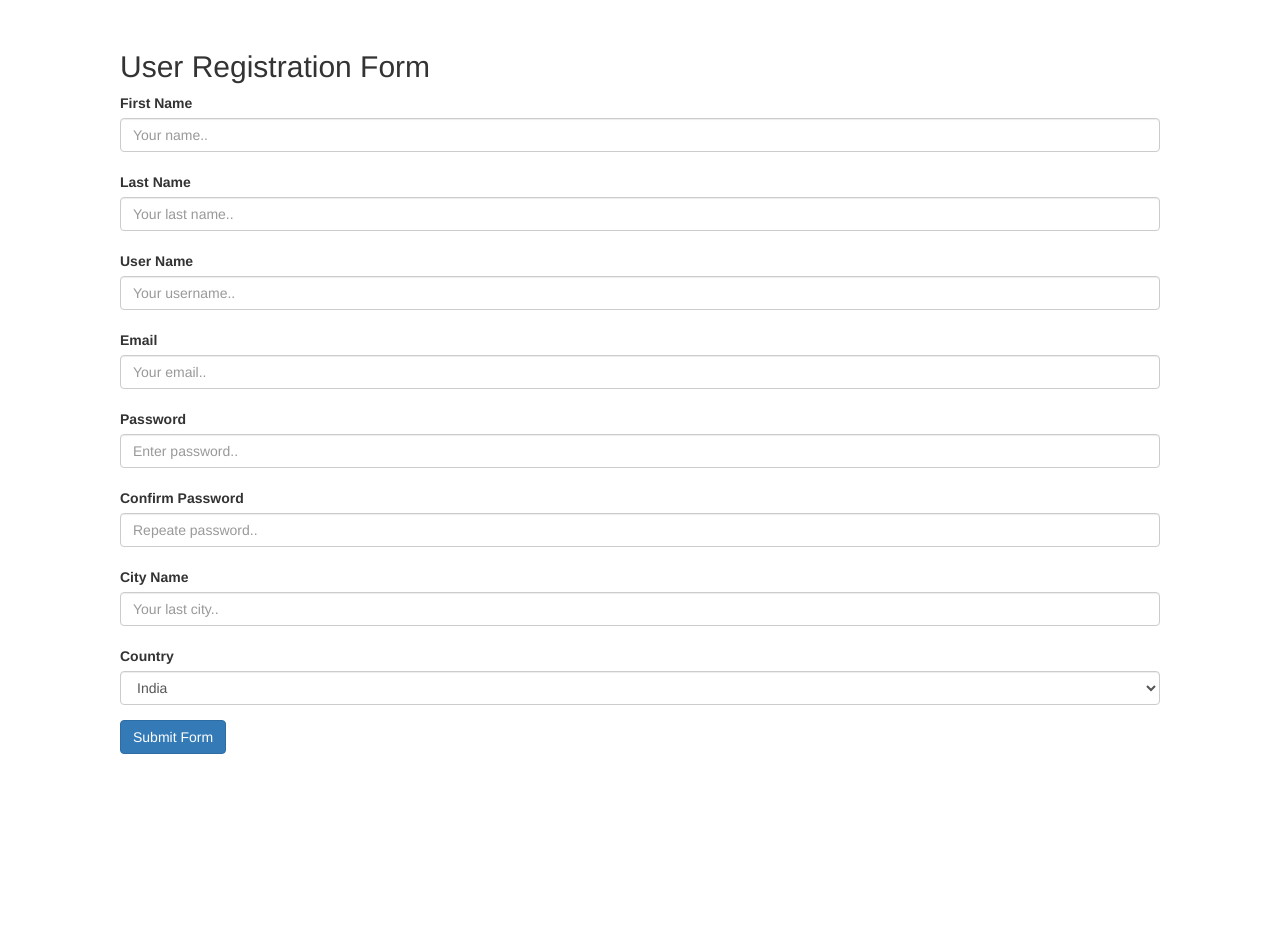
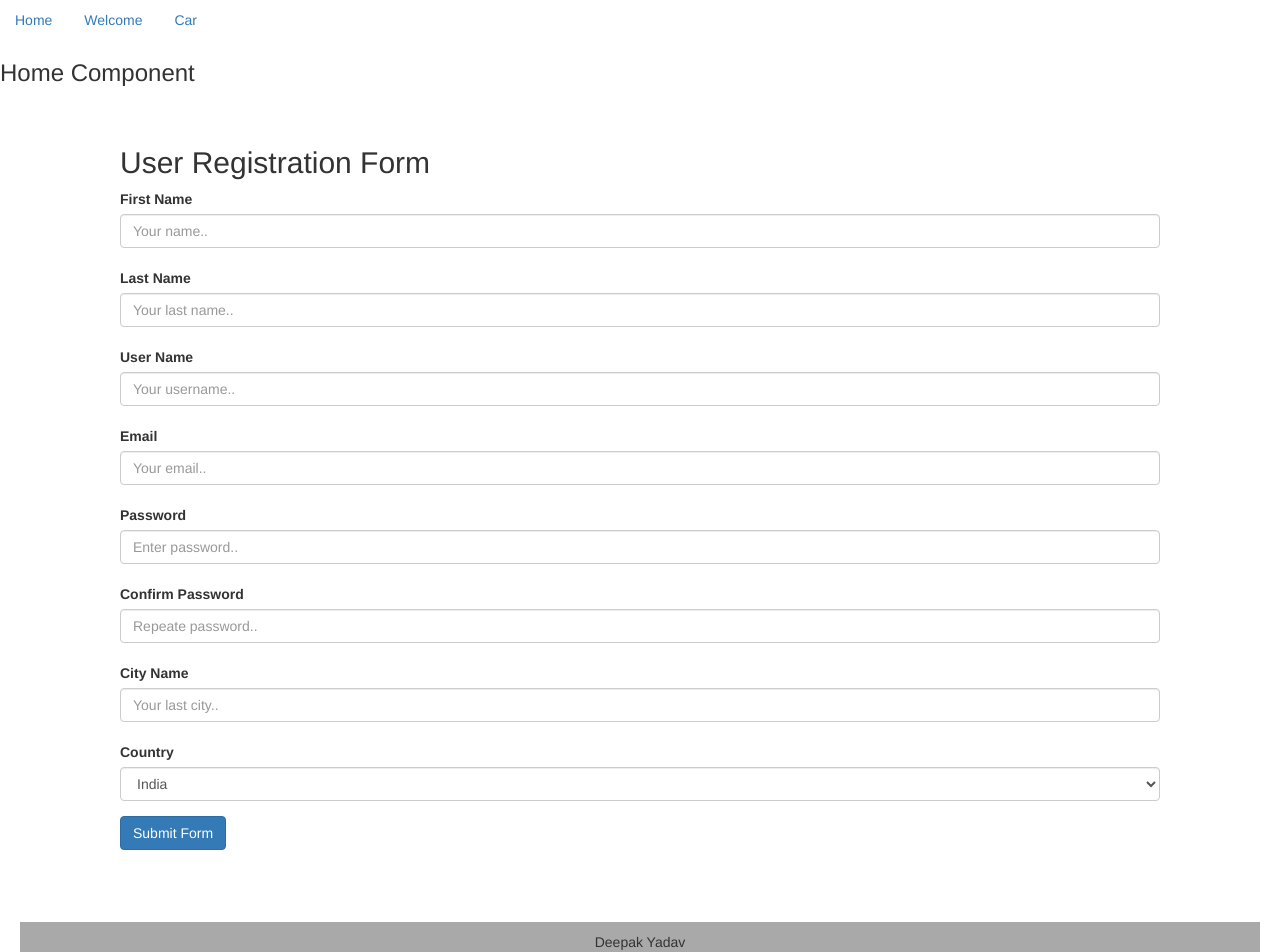
Before and after one commit to ideepak12/react_dummy, a React (Create React App) app: page / in a window 1280 px wide. Shown: the top 952 px of the page. Before the commit the page ends 806 px from the top, so only its background shows below. Built offline with nearby package versions, Linux system fonts and the light colour scheme; no server answers; the HTML template or start-up script is replaced by a standard one.

Commit message:
Added tabs and split code into more components.

```diff
--- a/package.json
+++ b/package.json
@@ -8,6 +8,7 @@
     "react": "^16.3.1",
     "react-bootstrap": "^0.32.1",
     "react-dom": "^16.3.1",
+    "react-router-dom": "^4.3.0-rc.2",
     "react-scripts": "1.1.4"
   },
   "scripts": {
--- a/src/App.js
+++ b/src/App.js
@@ -1,118 +1,20 @@
 import React, { Component } from 'react';
 import logo from './logo.svg';
-import { concat } from 'lodash';
 import './App.css';
 import './custom.css';
 import { Navbar, Jumbotron, Button } from 'react-bootstrap/lib';
-import axios from 'axios'
 
-import UserList from './components/UserList';
-import ContactForm from './components/ContactForm';
-import FirstNameList from './components/FirstNameList';
-import LastNameList from './components/LastNameList';
-import CountryList from './components/CountryList';
-import CityList from './components/CityList';
-import UsernameList from './components/UsernameList';
-import CarList from './components/CarList';
+import Header from './components/Header';
+import Main from './components/Main';
+import Footer from './components/Footer';
 
 class App extends Component {
-  constructor() {
-    super();
-    this.state={
-      headings: {
-        contact: 'User Registration Form',
-        fname: 'First Name Lists',
-        lname: 'Last Name List',
-        city: 'City Name List',
-        country: 'Country Name List',
-        username: 'User Name List'
-      },
-      formData: {},
-      fnameList: [],
-      lnameList: [],
-      cityList: [],
-      countryList: [],
-      usernameList: [],
-      cars: []
-    }
-
-    this.getFormValues = this.getFormValues.bind(this);
-    this.updateList = this.updateList.bind(this);
-  }
-
-  componentDidMount() {
-    axios.get('http://localhost:3001/api/cars')
-    .then(response => {
-      console.log(response)
-      this.setState({cars: response.data})
-    })
-    .catch(error => console.log(error))
-  }
-
-  updateList(values) {
-    this.setState({
-      fnameList: concat(this.state.fnameList, values.fname),
-      lnameList: concat(this.state.lnameList, values.lname),
-      cityList: concat(this.state.cityList, values.city),
-      countryList: concat(this.state.countryList, values.country),
-      usernameList: concat(this.state.usernameList, values.username),
-    });
-  }
-
-  getFormValues(values){
-    this.setState({ formData: values })
-    this.updateList(values);
-  }
-
   render() {
     return (
-      <div className='container'>
-        <div className="main-app-class">
-          <ContactForm
-            headings={this.state.headings}
-            getFormValues={this.getFormValues}
-          />
-
-          <div className='row'>
-            <div className="col-md-4">
-              <FirstNameList
-                headings={this.state.headings}
-                fnameList={this.state.fnameList}
-              />
-            </div>
-            <div className="col-md-4">
-              <LastNameList
-                headings={this.state.headings}
-                lnameList={this.state.lnameList}
-              />
-            </div>
-            <div className="col-md-4">
-              <CountryList
-                headings={this.state.headings}
-                countryList={this.state.countryList}
-              />
-            </div>
-          </div>
-
-          <div className="row">
-            <div className="col-md-4">
-              <CityList
-                headings={this.state.headings}
-                cityList={this.state.cityList}
-              />
-            </div>
-            <div className="col-md-8">
-              <UsernameList
-                headings={this.state.headings}
-                usernameList={this.state.usernameList}
-              />
-            </div>
-          </div>
-
-          <CarList
-          list={this.state.cars}
-          />
-        </div>
+      <div>
+        <Header />
+        <Main />
+        <Footer />
       </div>
     );
   }
--- a/src/components/CarList.jsx
+++ b/src/components/CarList.jsx
@@ -1,13 +1,29 @@
 import React from 'react';
+import axios from 'axios';
 
-const CarList = (props) => {
-  if(props.list.length == 0) {
-    return null
+class CarList extends React.Component {
+  constructor () {
+    super();
+    this.state={
+      cars: []
+    }
   }
 
+  componentDidMount() {
+    axios.get('http://localhost:3001/api/cars')
+    .then(response => {
+      console.log(response)
+      this.setState({cars: response.data})
+    })
+    .catch(error => console.log(error))
+  }
+
+  render () {
     return(
       <div className="cars_list">
-      {props.list.map((car, index) => (
+        <h1> Cars List </h1>
+
+        {this.state.cars.map((car, index) => (
           <div>
             <h3>
               No: {index} ---
@@ -20,5 +36,6 @@ const CarList = (props) => {
       </div>
     )
   }
+}
 
 export default CarList;
--- /dev/null
+++ b/src/components/Footer.jsx
@@ -0,0 +1,11 @@
+import React from 'react';
+
+const Footer = () => {
+  return(
+    <div className="footer">
+      <span>Deepak Yadav</span>
+    </div>
+  )
+}
+
+export default Footer;
--- /dev/null
+++ b/src/components/Header.jsx
@@ -0,0 +1,17 @@
+import React from 'react';
+
+const Header = () => {
+  return(
+    <header>
+      <nav>
+        <ul className="nav nav-pills">
+          <li><a href="/">Home</a></li>
+          <li><a href="/welcome">Welcome</a></li>
+          <li><a href="/cars">Car</a></li>
+        </ul>
+      </nav>
+    </header>
+  )
+}
+
+export default Header;
--- /dev/null
+++ b/src/components/Home.jsx
@@ -0,0 +1,104 @@
+import React from 'react';
+import { concat } from 'lodash';
+import UserList from './UserList';
+import ContactForm from './ContactForm';
+import FirstNameList from './FirstNameList';
+import LastNameList from './LastNameList';
+import CountryList from './CountryList';
+import CityList from './CityList';
+import UsernameList from './UsernameList';
+
+class Home extends React.Component {
+  constructor() {
+    super();
+    this.state={
+      headings: {
+        contact: 'User Registration Form',
+        fname: 'First Name Lists',
+        lname: 'Last Name List',
+        city: 'City Name List',
+        country: 'Country Name List',
+        username: 'User Name List'
+      },
+      formData: {},
+      fnameList: [],
+      lnameList: [],
+      cityList: [],
+      countryList: [],
+      usernameList: []
+    }
+
+    this.getFormValues = this.getFormValues.bind(this);
+    this.updateList = this.updateList.bind(this);
+  }
+
+  updateList(values) {
+    this.setState({
+      fnameList: concat(this.state.fnameList, values.fname),
+      lnameList: concat(this.state.lnameList, values.lname),
+      cityList: concat(this.state.cityList, values.city),
+      countryList: concat(this.state.countryList, values.country),
+      usernameList: concat(this.state.usernameList, values.username),
+    });
+  }
+
+  getFormValues(values){
+    this.setState({ formData: values })
+    this.updateList(values);
+  }
+
+  render() {
+    return(
+      <div>
+        <h3>Home Component</h3>
+
+        <div className='container'>
+          <div className="main-app-class">
+            <ContactForm
+              headings={this.state.headings}
+              getFormValues={this.getFormValues}
+            />
+
+            <div className='row'>
+              <div className="col-md-4">
+                <FirstNameList
+                  headings={this.state.headings}
+                  fnameList={this.state.fnameList}
+                />
+              </div>
+              <div className="col-md-4">
+                <LastNameList
+                  headings={this.state.headings}
+                  lnameList={this.state.lnameList}
+                />
+              </div>
+              <div className="col-md-4">
+                <CountryList
+                  headings={this.state.headings}
+                  countryList={this.state.countryList}
+                />
+              </div>
+            </div>
+
+            <div className="row">
+              <div className="col-md-4">
+                <CityList
+                  headings={this.state.headings}
+                  cityList={this.state.cityList}
+                />
+              </div>
+              <div className="col-md-8">
+                <UsernameList
+                  headings={this.state.headings}
+                  usernameList={this.state.usernameList}
+                />
+              </div>
+            </div>
+          </div>
+        </div>
+      </div>
+    )
+  }
+}
+
+export default Home;
--- /dev/null
+++ b/src/components/Main.jsx
@@ -0,0 +1,21 @@
+import React from 'react';
+import { Link, Route, Switch } from 'react-router-dom';
+import Home from './Home';
+import Welcome from './Welcome';
+import CarList from './CarList';
+
+class Main extends React.Component {
+  render() {
+    return(
+      <div>
+        <Switch>
+          <Route exact path='/' component={Home}/>
+          <Route path='/welcome' component={Welcome}/>
+          <Route path='/cars' component={CarList}/>
+        </Switch>
+      </div>
+    )
+  }
+}
+
+export default Main;
--- /dev/null
+++ b/src/components/Welcome.jsx
@@ -0,0 +1,11 @@
+import React from 'react';
+
+const Welcome = () => {
+  return(
+    <div>
+      <h3>Welcome Component</h3>
+    </div>
+  )
+}
+
+export default Welcome;
--- a/src/custom.css
+++ b/src/custom.css
@@ -29,12 +29,23 @@
     background: #e0e0e0;
     margin-bottom: 5px;
 }
-.cars_list{
+.cars_list {
   margin: 10px;
   background: lightyellow;
+  padding: 10px;
+  margin-left: 20px;
 }
-.error-msg{
+.cars_list h1 {
+  background-color: #c3d3f5;
+}
+.error-msg {
    background-color: #f57f7f;
    margin-bottom: 20px;
    margin-top: 5px;
 }
+.footer {
+  margin: 20px;
+  padding: 10px;
+  text-align: center;
+  background: darkgrey;
+}
--- a/src/index.js
+++ b/src/index.js
@@ -5,6 +5,11 @@ import App from './App';
 import registerServiceWorker from './registerServiceWorker';
 import './index.css';
 import 'bootstrap/dist/css/bootstrap.css';
+import { BrowserRouter as Router, Link, Route, Switch } from 'react-router-dom';
 
-ReactDOM.render(<App />, document.getElementById('root'));
+ReactDOM.render((
+  <Router>
+    <App />
+  </Router>
+), document.getElementById('root'));
 registerServiceWorker();
```
Also changed, not shown: 1 other file (tests, documents, lock files or other folders). Lines whose indentation alone changed are shown as unchanged.
